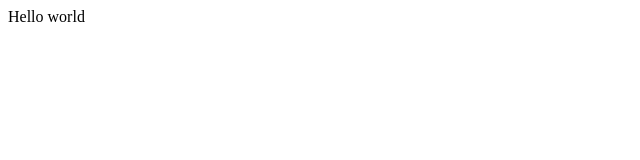
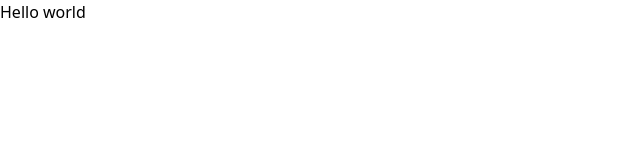
Before and after one commit to ptrnk0/quiz, a React (Vite) app: page / in a window 1280 px wide. Shown: the top 160 px of the page, without its empty margins (0-640 px from the left). Built offline with nearby package versions, Linux system fonts and the light colour scheme.

Commit message:
change path for App component and Tailwind CSS integration

```diff
--- a/src/App.tsx
+++ b/src/components/App/App.tsx
@@ -1,3 +1,5 @@
+import "./app.css";
+
 function App() {
   return <div>Hello world</div>;
 }
--- /dev/null
+++ b/src/components/App/app.css
@@ -0,0 +1 @@
+@import "tailwindcss";
--- a/src/main.tsx
+++ b/src/main.tsx
@@ -1,6 +1,6 @@
 import { StrictMode } from "react";
 import { createRoot } from "react-dom/client";
-import App from "./App.tsx";
+import App from "./components/App/App.tsx";
 
 createRoot(document.getElementById("root")!).render(
   <StrictMode>
```
